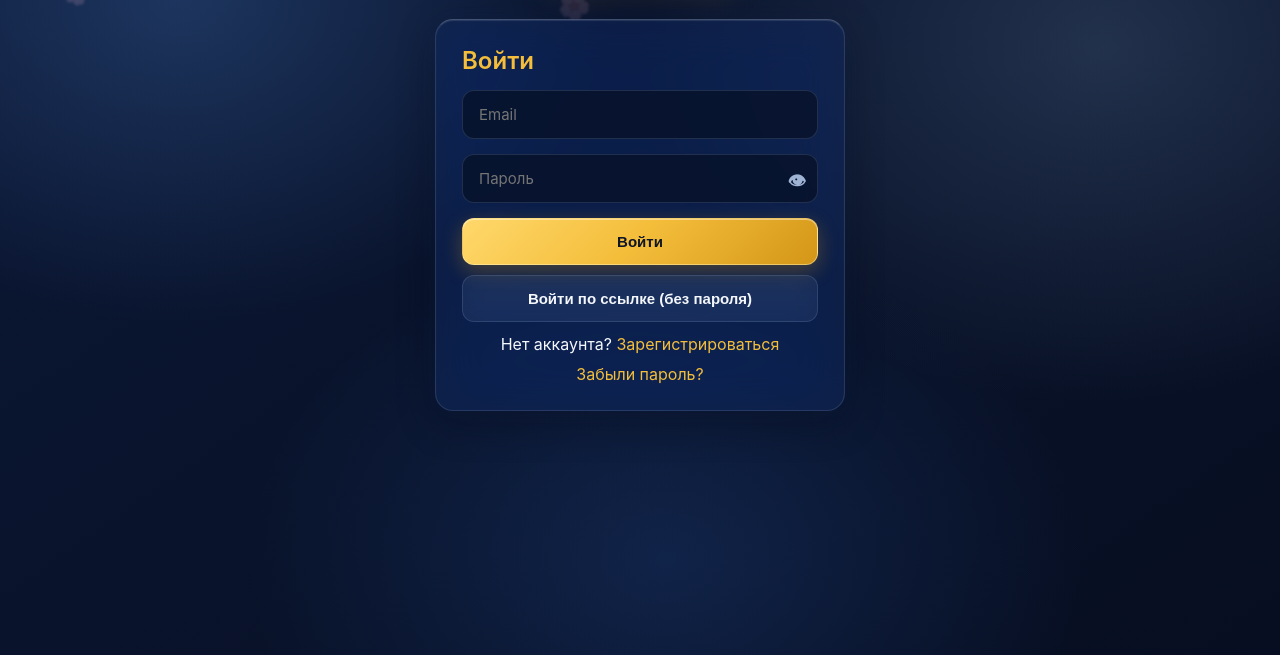
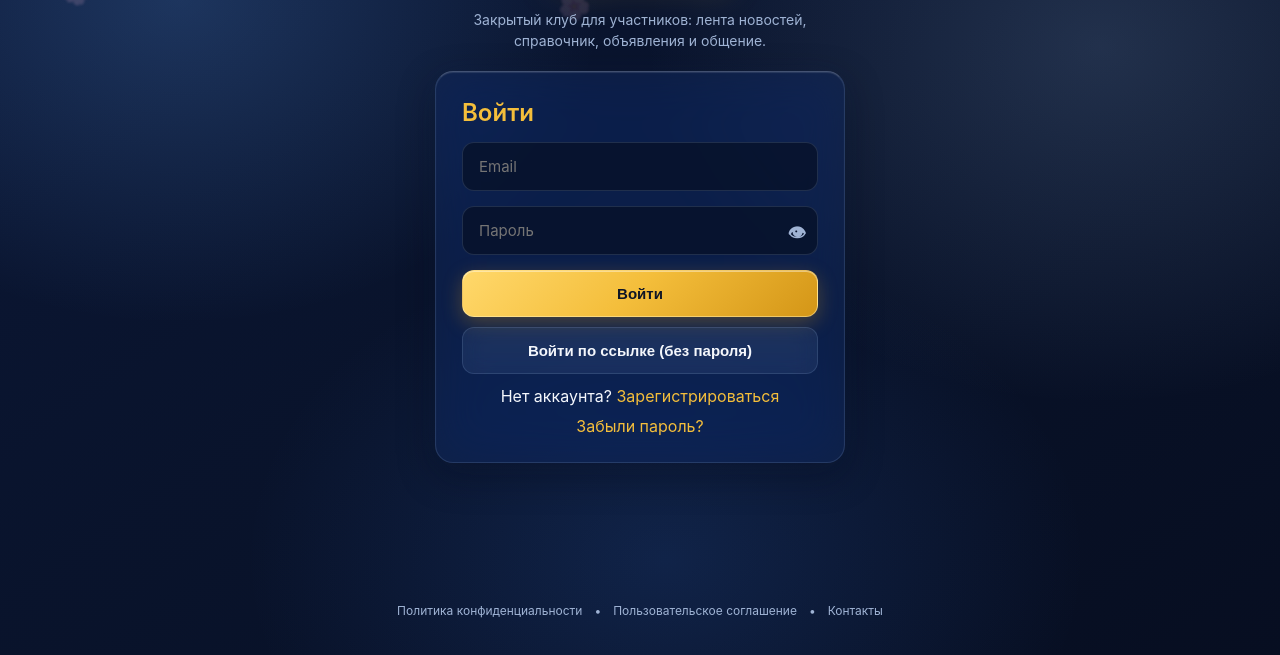
Before and after one commit to Egorchik003/gurme-club, a plain HTML site: page index.html in a window 1280 px wide. Shown: the part 145-800 px from the top of the page. Drawn offline with Linux system fonts and the light colour scheme; no server answers.

Commit message:
исправление

```diff
--- a/index.html
+++ b/index.html
@@ -4,11 +4,15 @@
   <link rel="icon" type="image/x-icon" href="favicon.ico">
   <meta charset="UTF-8">
   <title>ГурмэКлаб — Вход</title>
+  <meta name="description" content="ГурмэКлаб — закрытое сообщество для участников: новости, объявления и общение.">
   <link rel="stylesheet" href="style.css">
 </head>
 <body>
     <div class="container" style="max-width: 450px; margin: 100px auto; padding: 0 20px;">
     <div class="brand">ГурмэКлаб</div>
+    <p style="text-align: center; color: var(--text-muted); font-size: 14px; margin: -10px 0 20px 0; line-height: 1.5;">
+  Закрытый клуб для участников: лента новостей, справочник, объявления и общение.
+</p>
 
     <div class="card">
       <h2 id="form-title">Войти</h2>
@@ -35,7 +39,13 @@
 </p>
     </div>
   </div>
-
+   <div style="text-align: center; margin-top: 20px; font-size: 12px; color: var(--text-muted); display: flex; gap: 12px; justify-content: center; flex-wrap: wrap;">
+  <a href="privacy" style="color: var(--text-muted);">Политика конфиденциальности</a>
+  <span>•</span>
+  <a href="terms" style="color: var(--text-muted);">Пользовательское соглашение</a>
+  <span>•</span>
+  <a href="contacts" style="color: var(--text-muted);">Контакты</a>
+</div>
   <script type="module">
     import { auth, db } from "./app.js";
     import {doc, getDoc, setDoc, updateDoc, increment, serverTimestamp,collection, query, where, getDocs, addDoc}
```
